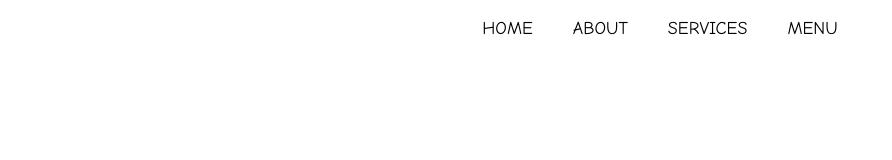
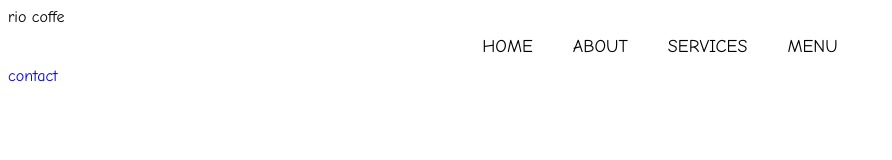
Before and after one commit to MrDorrian/task8, a plain HTML site: page index.html in a window 1280 px wide. Shown: the whole page, without its empty margins (0-892 px from the left). Drawn offline with Linux system fonts and the light colour scheme.

Commit message:
Add task 8

```diff
--- a/index.html
+++ b/index.html
@@ -7,6 +7,9 @@
     <title>Task 8 Navigation</title>
   </head>
   <body>
+    <div>
+      <span>rio coffe</span>
+    </div>
     <nav>
       <ul class="list">
         <li class="list-item">
@@ -23,5 +26,6 @@
         </li>
       </ul>
     </nav>
+    <div><a href="#">contact</a></div>
   </body>
 </html>
```
